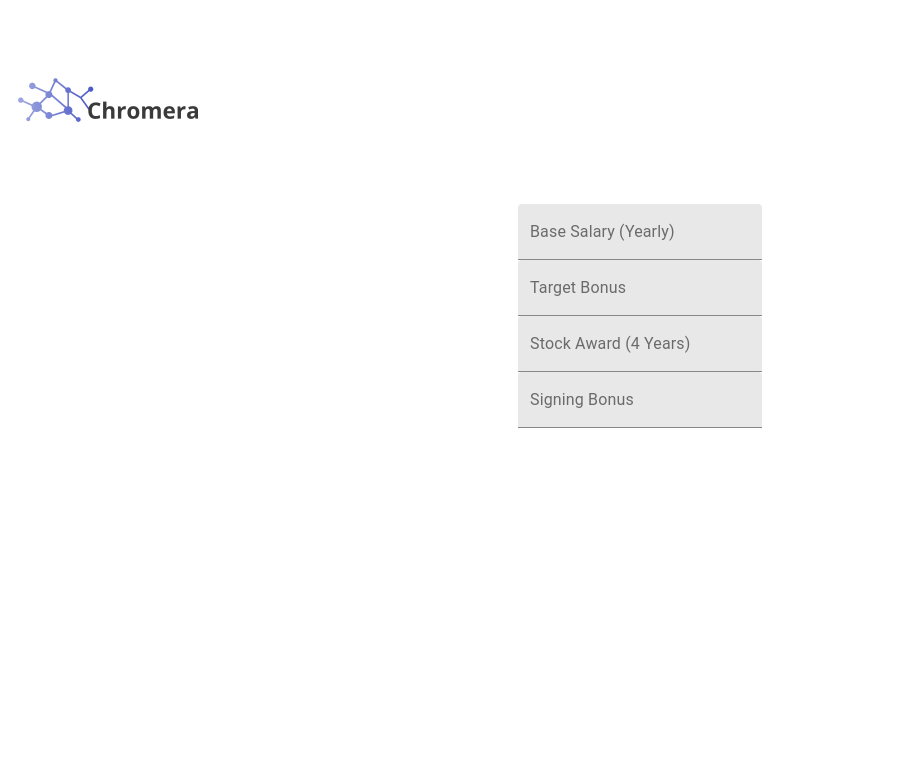
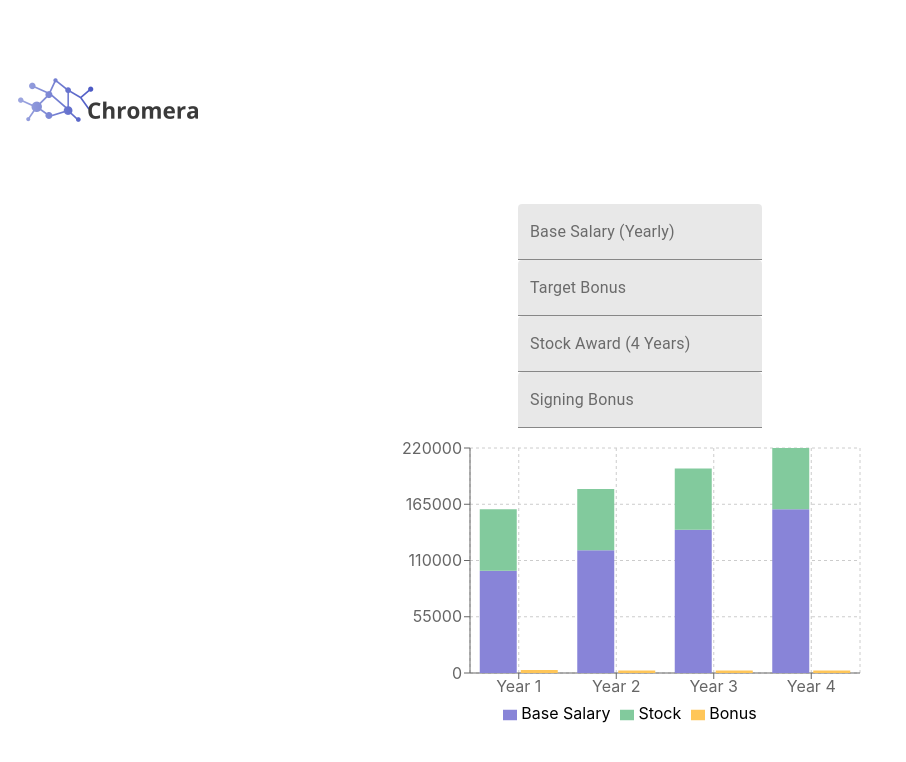
Before and after one commit to rlee80/Chromera, a React (Create React App) app: page / in a window 1280 px wide. Shown: the top 762 px of the page, without its empty margins (0-906 px from the left). Built offline with nearby package versions, Linux system fonts and the light colour scheme.

Commit message:
Add segmented compensation barchart

```diff
--- a/src/App.js
+++ b/src/App.js
@@ -1,13 +1,43 @@
-import React from "react";
+import React, { PureComponent } from "react";
 import { Button, Box, Grid, TextField } from "@material-ui/core";
 import {
-  LineChart,
-  Line,
   BarChart,
-  PieChart,
-  ScatterChart,
-  AreaChart,
+  Bar,
+  Cell,
+  XAxis,
+  YAxis,
+  CartesianGrid,
+  Tooltip,
+  Legend,
 } from "recharts";
+
+// Should be derived from user inputs
+const data = [
+  {
+    name: "Year 1",
+    "Base Salary": 100000,
+    Stock: 60000,
+    Bonus: 3000,
+  },
+  {
+    name: "Year 2",
+    "Base Salary": 120000,
+    Stock: 60000,
+    Bonus: 2400,
+  },
+  {
+    name: "Year 3",
+    "Base Salary": 140000,
+    Stock: 60000,
+    Bonus: 2400,
+  },
+  {
+    name: "Year 4",
+    "Base Salary": 160000,
+    Stock: 60000,
+    Bonus: 2400,
+  },
+];
 
 function App() {
   return (
@@ -16,19 +46,15 @@ function App() {
 
       <Grid container direction="row" justify="center" alignItems="center">
         <Box>
-          {/* Add Salary  */}
-          {/* Main 2 Columns */} {/* Main Column 1 */}
           <con
             container
             d
-            justify="center"
-            ali
+            rid
             container
             direction="row"
             justify="center"
             alignItems="center"
           >
-            {/* Column 1 Subcolumn */}
             <Grid
               container
               direction="column"
@@ -62,16 +88,17 @@ function App() {
               ></TextField>
             </Grid>
           </con>
-          {/* Column 1 Subcolumn */}
+
           <Grid
             container
             direction="column"
             justify="center"
             alignItems="center"
-          ></Grid>
+          >
+            <CompensationChart></CompensationChart>
+          </Grid>
         </Box>
 
-        {/* Main Column 2 */}
         <Grid
           container
           direction="column"
@@ -84,3 +111,30 @@ function App() {
 }
 
 export default App;
+
+class CompensationChart extends PureComponent {
+  render() {
+    return (
+      <BarChart
+        width={500}
+        height={300}
+        data={data}
+        margin={{
+          top: 20,
+          right: 30,
+          left: 20,
+          bottom: 5,
+        }}
+      >
+        <CartesianGrid strokeDasharray="3 3" />
+        <XAxis dataKey="name" />
+        <YAxis />
+        <Tooltip />
+        <Legend />
+        <Bar dataKey="Base Salary" stackId="a" fill="#8884d8" />
+        <Bar dataKey="Stock" stackId="a" fill="#82ca9d" />
+        <Bar dataKey="Bonus" fill="#ffc658" />
+      </BarChart>
+    );
+  }
+}
```
